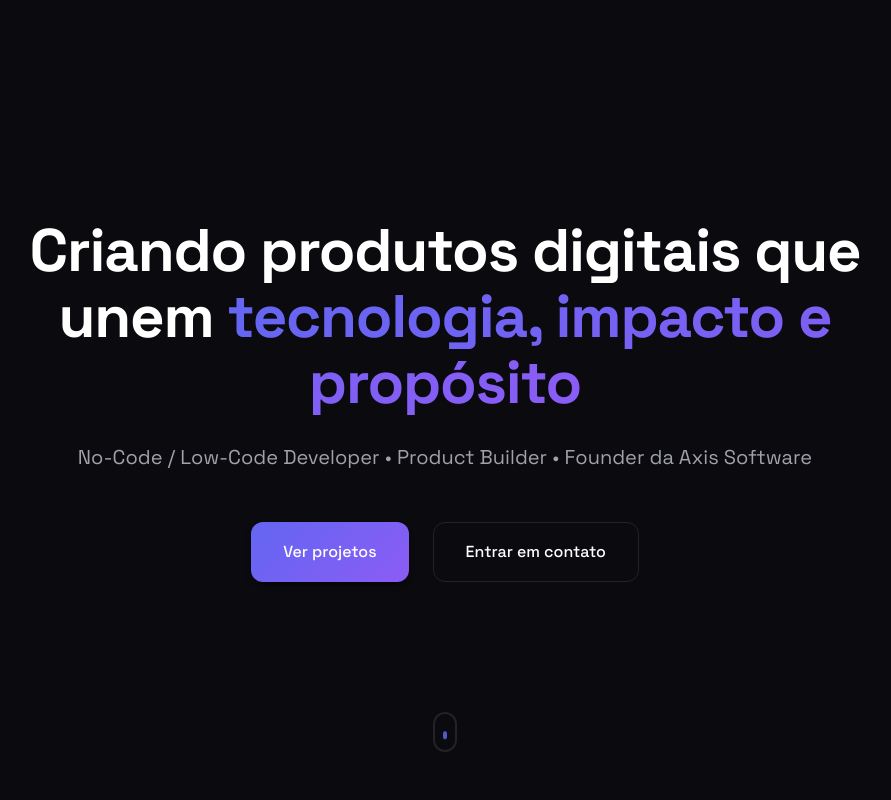
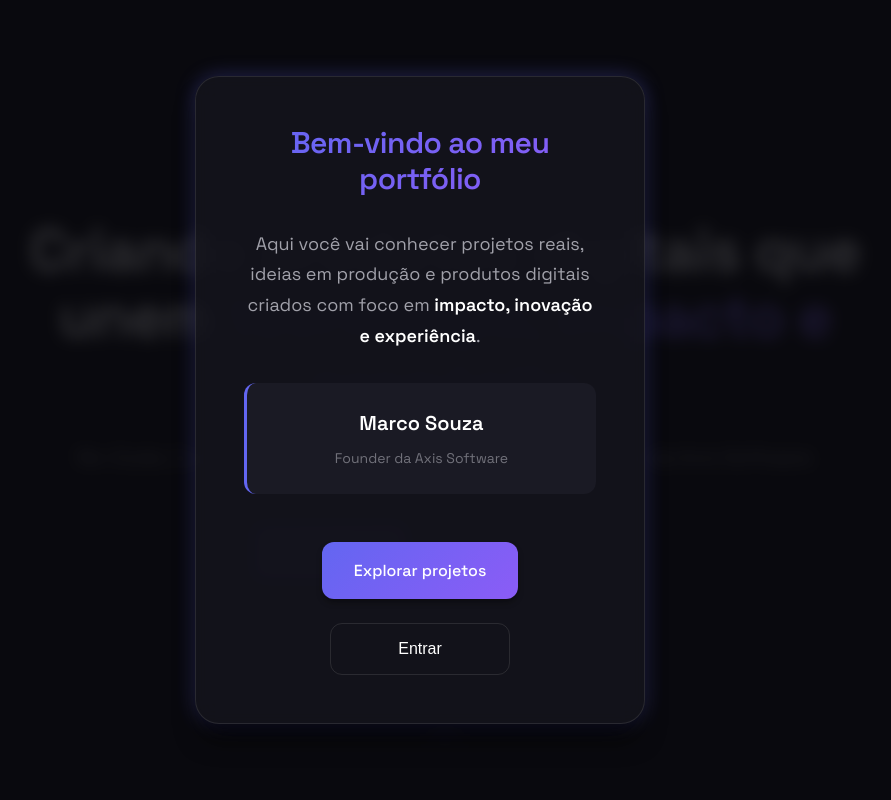
Before and after one commit to marcos167/Portifolio, a plain HTML site: page index.html in a window 1280 px wide. Shown: the top 800 px of the page, without its empty margins (195-1086 px from the left). Drawn offline with Linux system fonts and the light colour scheme.

Commit message:
Add: Pop-up de boas-vindas futurista com glassmorphism e controle de sessão

```diff
--- a/index.css
+++ b/index.css
@@ -463,3 +463,136 @@ a:hover {
 .mt-xl {
   margin-top: var(--spacing-xl);
 }
+
+/* ========================================
+   WELCOME POPUP STYLES
+   ======================================== */
+.popup-overlay {
+  position: fixed;
+  top: 0;
+  left: 0;
+  right: 0;
+  bottom: 0;
+  background: rgba(10, 10, 15, 0.85);
+  backdrop-filter: blur(8px);
+  -webkit-backdrop-filter: blur(8px);
+  display: flex;
+  align-items: center;
+  justify-content: center;
+  z-index: 9999;
+  opacity: 0;
+  visibility: hidden;
+  transition: all var(--transition-base);
+}
+
+.popup-overlay.show {
+  opacity: 1;
+  visibility: visible;
+}
+
+.popup-container {
+  transform: scale(0.9);
+  transition: transform var(--transition-base);
+}
+
+.popup-overlay.show .popup-container {
+  transform: scale(1);
+}
+
+.popup-content {
+  background: var(--color-bg-card);
+  backdrop-filter: var(--glass-blur);
+  -webkit-backdrop-filter: var(--glass-blur);
+  border: 1px solid var(--glass-border);
+  border-radius: var(--radius-xl);
+  padding: var(--spacing-xl);
+  max-width: 500px;
+  width: 90%;
+  box-shadow: var(--shadow-xl), var(--shadow-glow);
+  position: relative;
+}
+
+.popup-header {
+  margin-bottom: var(--spacing-lg);
+  text-align: center;
+}
+
+.popup-title {
+  font-size: var(--text-3xl);
+  margin: 0;
+  line-height: 1.2;
+}
+
+.popup-text {
+  font-size: var(--text-lg);
+  line-height: 1.7;
+  color: var(--color-text-secondary);
+  margin-bottom: var(--spacing-lg);
+  text-align: center;
+}
+
+.popup-text strong {
+  color: var(--color-text-primary);
+  font-weight: 600;
+}
+
+.popup-signature {
+  display: flex;
+  flex-direction: column;
+  align-items: center;
+  gap: var(--spacing-xs);
+  margin-bottom: var(--spacing-xl);
+  padding: var(--spacing-md);
+  background: var(--color-bg-tertiary);
+  border-radius: var(--radius-md);
+  border-left: 3px solid var(--color-accent-primary);
+}
+
+.signature-name {
+  font-size: var(--text-xl);
+  font-weight: 600;
+  color: var(--color-text-primary);
+}
+
+.signature-role {
+  font-size: var(--text-sm);
+  color: var(--color-text-tertiary);
+}
+
+.popup-actions {
+  display: flex;
+  gap: var(--spacing-md);
+  justify-content: center;
+  flex-wrap: wrap;
+}
+
+.popup-btn-primary,
+.popup-btn-secondary {
+  min-width: 180px;
+  justify-content: center;
+}
+
+/* Responsive adjustments */
+@media (max-width: 480px) {
+  .popup-content {
+    padding: var(--spacing-lg);
+  }
+
+  .popup-title {
+    font-size: var(--text-2xl);
+  }
+
+  .popup-text {
+    font-size: var(--text-base);
+  }
+
+  .popup-actions {
+    flex-direction: column;
+    width: 100%;
+  }
+
+  .popup-btn-primary,
+  .popup-btn-secondary {
+    width: 100%;
+  }
+}
--- a/index.html
+++ b/index.html
@@ -26,6 +26,36 @@
 </head>
 
 <body>
+
+  <!-- Welcome Popup -->
+  <div id="welcomePopup" class="popup-overlay">
+    <div class="popup-container">
+      <div class="popup-content">
+        <div class="popup-header">
+          <h2 class="popup-title gradient-text">Bem-vindo ao meu portfólio</h2>
+        </div>
+
+        <p class="popup-text">
+          Aqui você vai conhecer projetos reais, ideias em produção e produtos digitais criados com foco em
+          <strong>impacto, inovação e experiência</strong>.
+        </p>
+
+        <div class="popup-signature">
+          <span class="signature-name">Marco Souza</span>
+          <span class="signature-role">Founder da Axis Software</span>
+        </div>
+
+        <div class="popup-actions">
+          <a href="#projects" class="btn btn-primary popup-btn-primary" id="exploreBtn">
+            Explorar projetos
+          </a>
+          <button class="btn btn-secondary popup-btn-secondary" id="closePopupBtn">
+            Entrar
+          </button>
+        </div>
+      </div>
+    </div>
+  </div>
 
   <!-- Hero Section -->
   <section id="hero" class="section"
@@ -456,7 +486,6 @@
     </div>
   </section>
 
-  <!-- JavaScript - Embedded Inline -->
   <script>
     // ========================================
     // MARCO SOUZA PORTFOLIO - INTERACTIONS
@@ -467,9 +496,58 @@
       initSmoothScroll();
       initScrollReveal();
       initParallaxEffects();
+      initWelcomePopup();
 
       console.log('🚀 Portfolio loaded successfully!');
     });
+
+    // ========================================
+    // WELCOME POPUP
+    // ========================================
+    function initWelcomePopup() {
+      const popup = document.getElementById('welcomePopup');
+      const closeBtn = document.getElementById('closePopupBtn');
+      const exploreBtn = document.getElementById('exploreBtn');
+
+      // Check if popup was already shown in this session
+      const popupShown = sessionStorage.getItem('welcomePopupShown');
+
+      if (!popupShown) {
+        // Show popup after a brief delay
+        setTimeout(() => {
+          popup.classList.add('show');
+        }, 500);
+      }
+
+      // Close popup function
+      function closePopup() {
+        popup.classList.remove('show');
+        sessionStorage.setItem('welcomePopupShown', 'true');
+      }
+
+      // Close on button click
+      closeBtn.addEventListener('click', closePopup);
+
+      // Close and scroll to projects on explore button
+      exploreBtn.addEventListener('click', () => {
+        closePopup();
+      });
+
+      // Close on overlay click (click outside)
+      popup.addEventListener('click', (e) => {
+        if (e.target === popup) {
+          closePopup();
+        }
+      });
+
+      // Close on Escape key
+      document.addEventListener('keydown', (e) => {
+        if (e.key === 'Escape' && popup.classList.contains('show')) {
+          closePopup();
+        }
+      });
+    }
+
 
     // ========================================
     // SMOOTH SCROLL NAVIGATION
```
